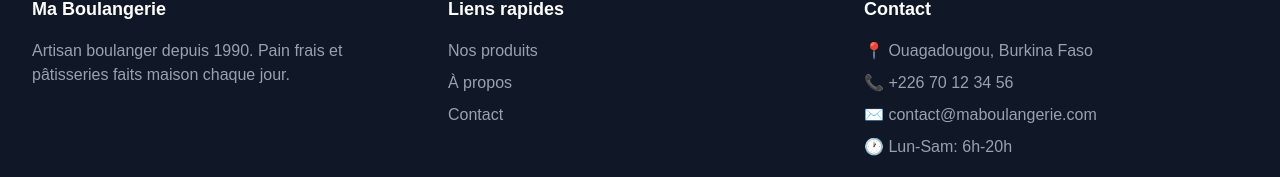
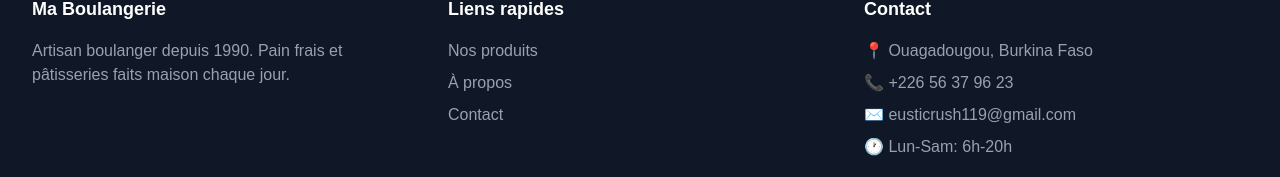
Before and after one commit to EUSTACHEH90/boulangerie-app, a Next.js app: page / in a window 1280 px wide. Shown: the part 1001-1178 px from the top of the page. Built offline with nearby package versions, Linux system fonts and the light colour scheme; no server answers; the database is empty.

Commit message:
contact & email update

```diff
--- a/components/client/Footer.tsx
+++ b/components/client/Footer.tsx
@@ -42,8 +42,8 @@ export default function Footer() {
             <h3 className="text-lg font-bold mb-4">Contact</h3>
             <ul className="space-y-2 text-gray-400">
               <li>📍 Ouagadougou, Burkina Faso</li>
-              <li>📞 +226 70 12 34 56</li>
-              <li>✉️ contact@maboulangerie.com</li>
+              <li>📞 +226 56 37 96 23</li>
+              <li>✉️ eusticrush119@gmail.com</li>
               <li>🕐 Lun-Sam: 6h-20h</li>
             </ul>
           </div>
```
